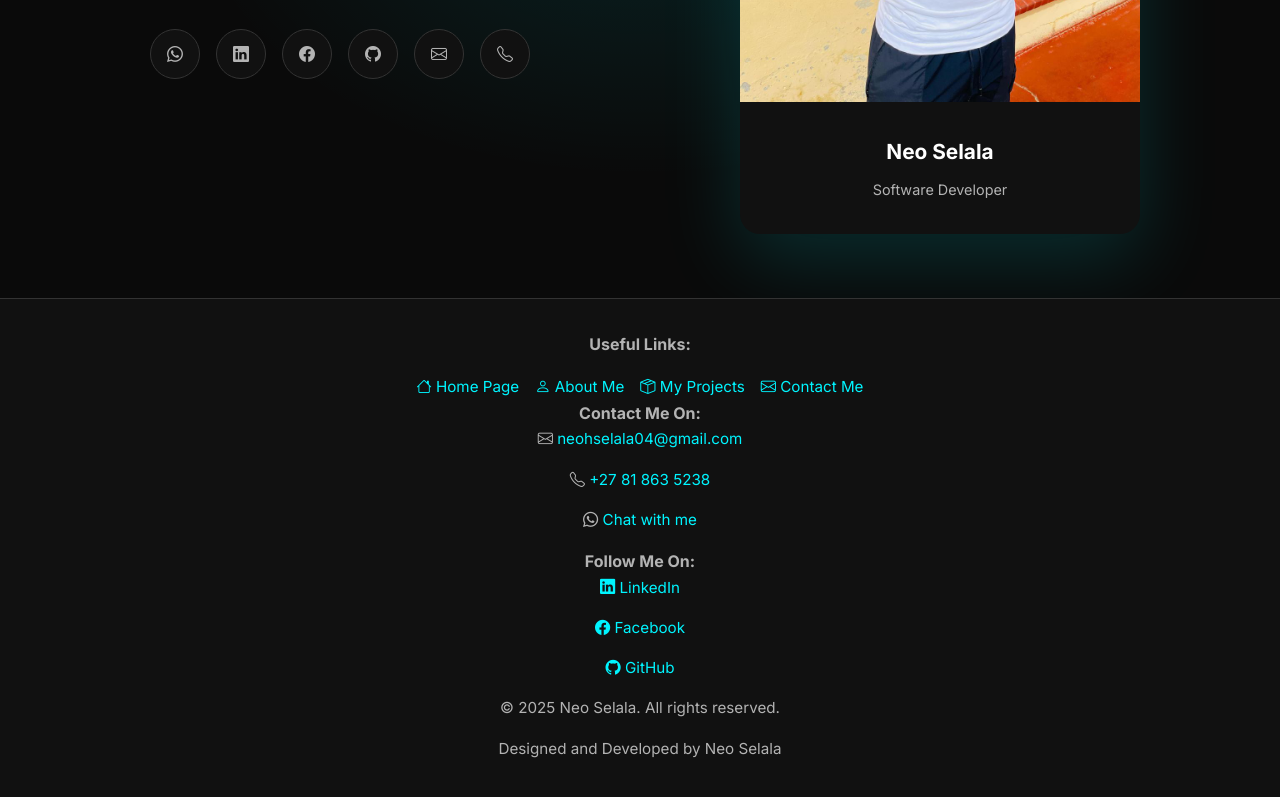
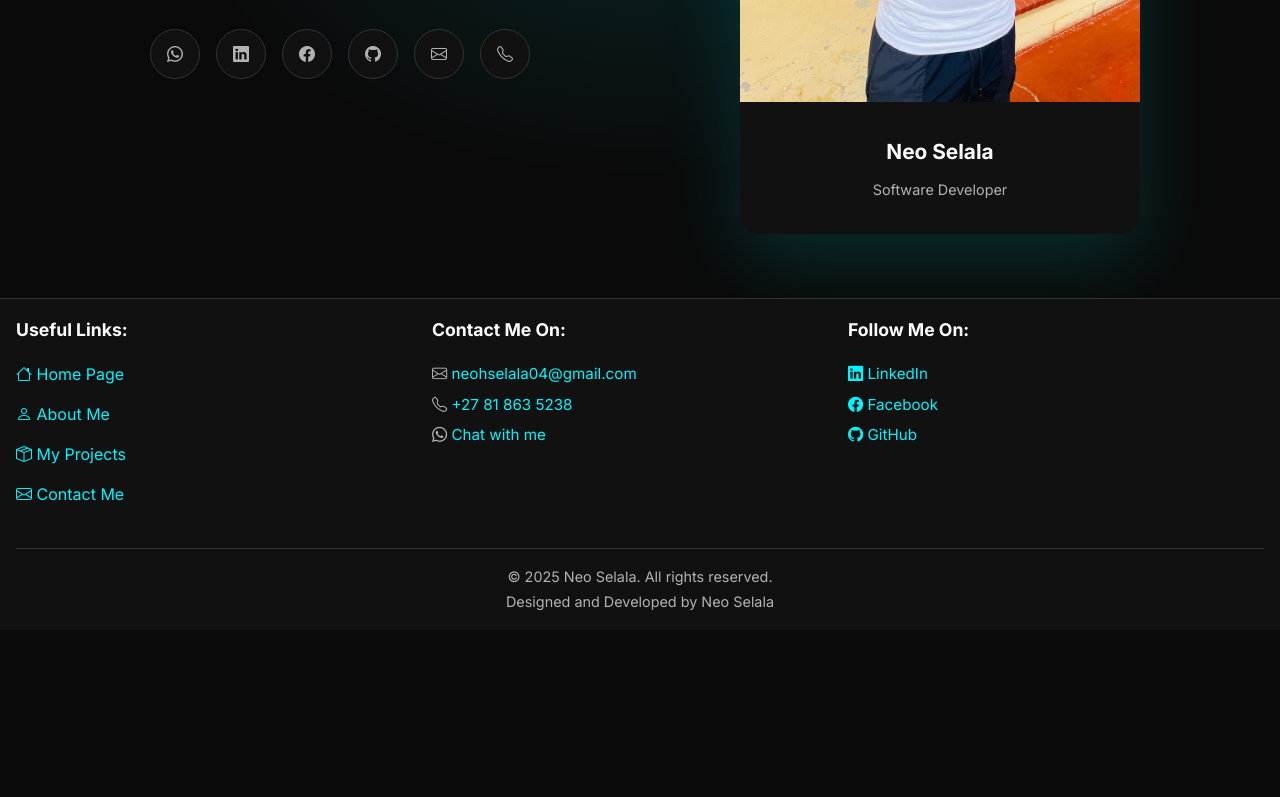
Before and after one commit to neohselala/NeohSelala, a plain HTML site: page index.html in a window 1280 px wide. Shown: the part 527-1324 px from the top of the page. After the commit the page ends 1157 px from the top, so only its background shows below. Drawn offline with nearby package versions, Linux system fonts and the light colour scheme.

Commit message:
Update styles.css

```diff
--- a/styles.css
+++ b/styles.css
@@ -561,6 +561,15 @@
       .section-title {
         font-size: 2rem;
       }
+      .footer-sections {
+        flex-direction: column;
+        align-items: center;
+        text-align: center;
+      }
+
+      .footer-column {
+        margin-bottom: 2rem;
+      }
     }
 
     @media (max-width: 480px) {
@@ -758,7 +767,7 @@
 footer {
   background-color: var(--bg-card);
   color: var(--text-secondary);
-  padding: 2rem 1rem;
+  padding: 1rem 1rem;
   text-align: center;
   border-top: 1px solid var(--border-color);
   /* position: fixed; */
@@ -767,32 +776,58 @@ footer {
   transition: transform 0.4s ease-in-out;
   transform: translateY(0);
 }
-footer p{
-  margin-bottom:1rem;
-  font-size: 0.95rem;
-  line-height:1.6;
+
+.footer-sections {
+  display: flex;
+  flex-wrap: wrap;
+  justify-content: space-between;
+  text-align: left;
+  gap: 0;
+  margin-bottom: 2rem;
 }
-footer a {
+
+.footer-column {
+  flex: 1 1 200px;
+  min-width: 200px;
+}
+
+.footer-column h4 {
+  font-size: 1.1rem;
+  margin-bottom: 1rem;
+  color: var(--text-primary);
+}
+
+.footer-column ul {
+  list-style: none;
+  padding: 0;
+  display: flex;
+  flex-direction: column;
+  gap: 0.3rem;
+}
+
+.footer-column ul li {
+  margin-bottom: 0.5rem;
+}
+
+.footer-column a {
   color: var(--primary-color);
   text-decoration: none;
-  /* font-weight: 600; */
-  transition: color 0.3s ease;
 }
-footer a:hover {
+.footer-column p {
+  margin: 0.3rem 0;
+  font-size: 0.95rem;
+}
+
+.footer-column a:hover {
   color: var(--text-primary);
 }
-footer ul {
-  list-style: none;
-  padding: 0;
-  margin-top: 1rem;
-  display: flex;
-  justify-content: center;
-  gap: 1rem;
-  flex-wrap: wrap;
+
+
+
+.footer-bottom {
+  text-align: center;
+  border-top: 1px solid var(--border-color);
+  padding-top: 1rem;
+  font-size: 0.9rem;
+  color: var(--text-secondary);
 }
-footer ul li {
-  font-size: 0.95rem;
-}
-footer.hidden-footer {
-  transform: translateY(100%);
-}
```
